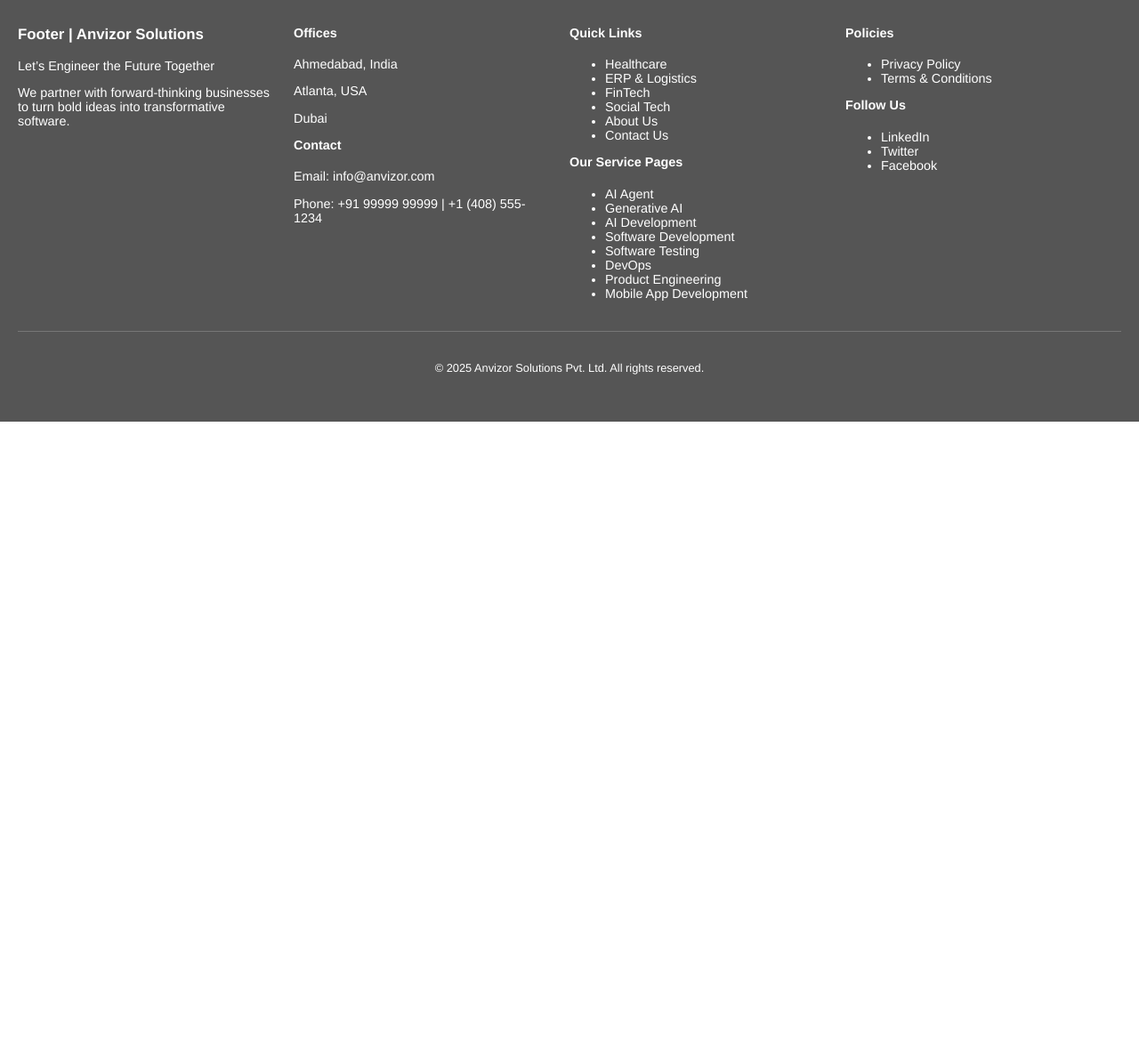
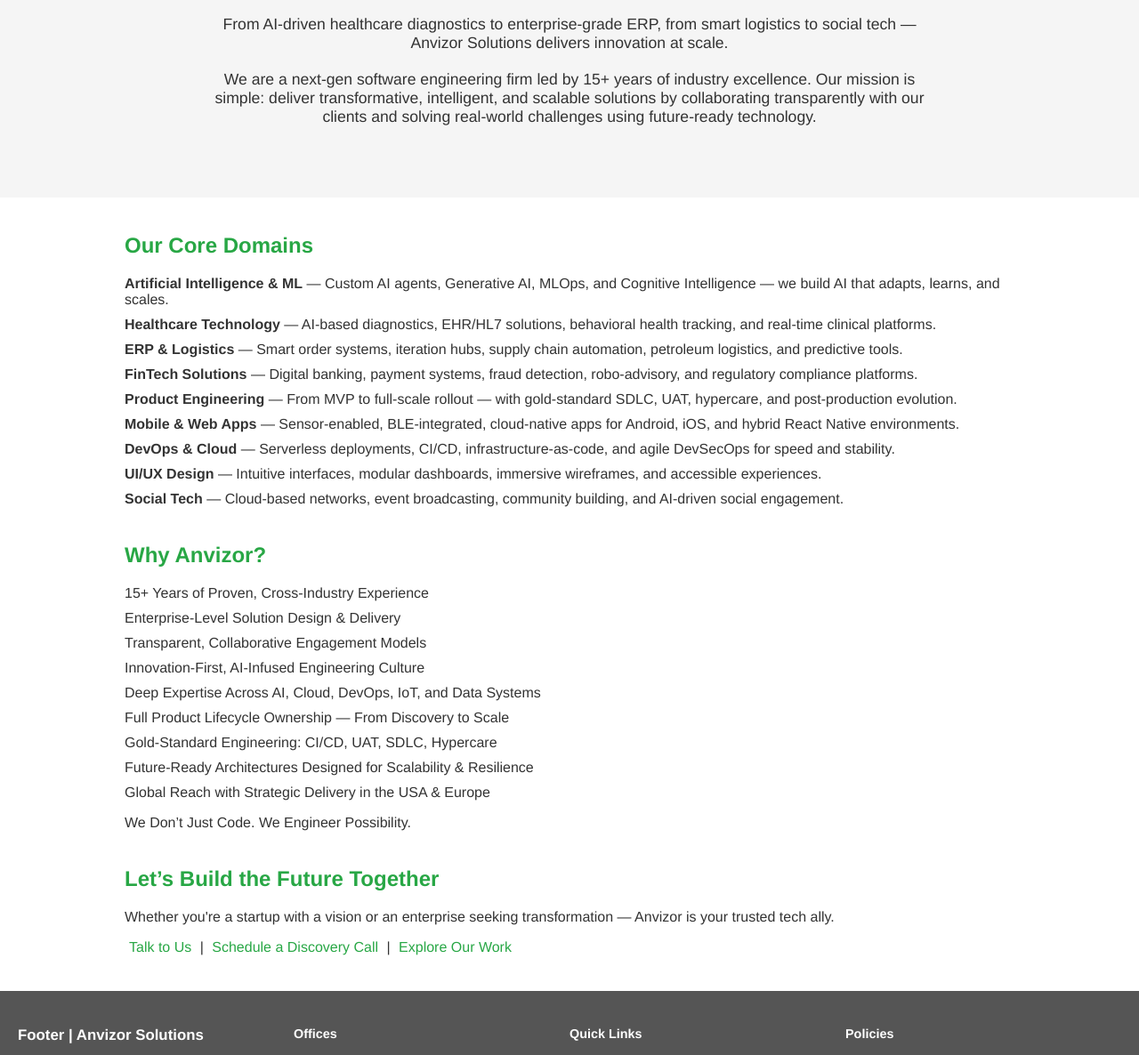
Before and after one commit to sitanshu-joshi/anvizor-website, a plain HTML site: page public/index.html in a window 1280 px wide. Shown: the part 140-1326 px from the top of the page at 89% size. Before the commit the page ends 800 px from the top, so only its background shows below. Drawn offline with Linux system fonts and the light colour scheme.

Commit message:
Add detailed home page content and styles

```diff
--- a/public/css/style.css
+++ b/public/css/style.css
@@ -170,3 +170,50 @@ body {
     padding-top: 20px;
     font-size: 0.8rem;
 }
+
+/* Home page styles */
+.hero {
+    background-color: #f5f5f5;
+    text-align: center;
+    padding: 60px 20px;
+}
+
+.hero h1 {
+    margin: 0;
+    color: #28a745;
+}
+
+.hero p {
+    max-width: 800px;
+    margin: 20px auto;
+    font-size: 1.1rem;
+}
+
+.section {
+    max-width: 1000px;
+    margin: 40px auto;
+    padding: 0 20px;
+}
+
+.section h2 {
+    color: #28a745;
+}
+
+.section ul {
+    list-style: none;
+    padding-left: 0;
+}
+
+.section ul li {
+    margin-bottom: 10px;
+}
+
+.cta-links a {
+    color: #28a745;
+    text-decoration: none;
+    margin: 0 5px;
+}
+
+.cta-links a:hover {
+    text-decoration: underline;
+}
--- a/public/index.html
+++ b/public/index.html
@@ -3,7 +3,7 @@
 <head>
     <meta charset="UTF-8">
     <meta name="viewport" content="width=device-width, initial-scale=1.0">
-    <title>Anvizor Solutions</title>
+    <title>Home | Anvizor Solutions</title>
     <link rel="stylesheet" href="/css/style.css">
 </head>
 <body>
@@ -56,7 +56,48 @@
         </nav>
     </header>
     <main>
-        <h1>Welcome to Anvizor</h1>
+        <section class="hero">
+            <h1>Engineering Tomorrow’s Solutions — Today.</h1>
+            <p class="subheading">From AI-driven healthcare diagnostics to enterprise-grade ERP, from smart logistics to social tech — Anvizor Solutions delivers innovation at scale.</p>
+            <p class="intro-banner">We are a next-gen software engineering firm led by 15+ years of industry excellence. Our mission is simple: deliver transformative, intelligent, and scalable solutions by collaborating transparently with our clients and solving real-world challenges using future-ready technology.</p>
+        </section>
+
+        <section class="section core-domains">
+            <h2>Our Core Domains</h2>
+            <ul>
+                <li><strong>Artificial Intelligence &amp; ML</strong> — Custom AI agents, Generative AI, MLOps, and Cognitive Intelligence — we build AI that adapts, learns, and scales.</li>
+                <li><strong>Healthcare Technology</strong> — AI-based diagnostics, EHR/HL7 solutions, behavioral health tracking, and real-time clinical platforms.</li>
+                <li><strong>ERP &amp; Logistics</strong> — Smart order systems, iteration hubs, supply chain automation, petroleum logistics, and predictive tools.</li>
+                <li><strong>FinTech Solutions</strong> — Digital banking, payment systems, fraud detection, robo-advisory, and regulatory compliance platforms.</li>
+                <li><strong>Product Engineering</strong> — From MVP to full-scale rollout — with gold-standard SDLC, UAT, hypercare, and post-production evolution.</li>
+                <li><strong>Mobile &amp; Web Apps</strong> — Sensor-enabled, BLE-integrated, cloud-native apps for Android, iOS, and hybrid React Native environments.</li>
+                <li><strong>DevOps &amp; Cloud</strong> — Serverless deployments, CI/CD, infrastructure-as-code, and agile DevSecOps for speed and stability.</li>
+                <li><strong>UI/UX Design</strong> — Intuitive interfaces, modular dashboards, immersive wireframes, and accessible experiences.</li>
+                <li><strong>Social Tech</strong> — Cloud-based networks, event broadcasting, community building, and AI-driven social engagement.</li>
+            </ul>
+        </section>
+
+        <section class="section why-anvizor">
+            <h2>Why Anvizor?</h2>
+            <ul>
+                <li>15+ Years of Proven, Cross-Industry Experience</li>
+                <li>Enterprise-Level Solution Design &amp; Delivery</li>
+                <li>Transparent, Collaborative Engagement Models</li>
+                <li>Innovation-First, AI-Infused Engineering Culture</li>
+                <li>Deep Expertise Across AI, Cloud, DevOps, IoT, and Data Systems</li>
+                <li>Full Product Lifecycle Ownership — From Discovery to Scale</li>
+                <li>Gold-Standard Engineering: CI/CD, UAT, SDLC, Hypercare</li>
+                <li>Future-Ready Architectures Designed for Scalability &amp; Resilience</li>
+                <li>Global Reach with Strategic Delivery in the USA &amp; Europe</li>
+            </ul>
+            <p class="tagline">We Don’t Just Code. We Engineer Possibility.</p>
+        </section>
+
+        <section class="section cta">
+            <h2>Let’s Build the Future Together</h2>
+            <p>Whether you're a startup with a vision or an enterprise seeking transformation — Anvizor is your trusted tech ally.</p>
+            <p class="cta-links"><a href="/contact-us.html">Talk to Us</a> | <a href="/contact-us.html">Schedule a Discovery Call</a> | <a href="/what-we-think/case-studies.html">Explore Our Work</a></p>
+        </section>
     </main>
 <footer class="site-footer">
   <div class="footer-container">
```
